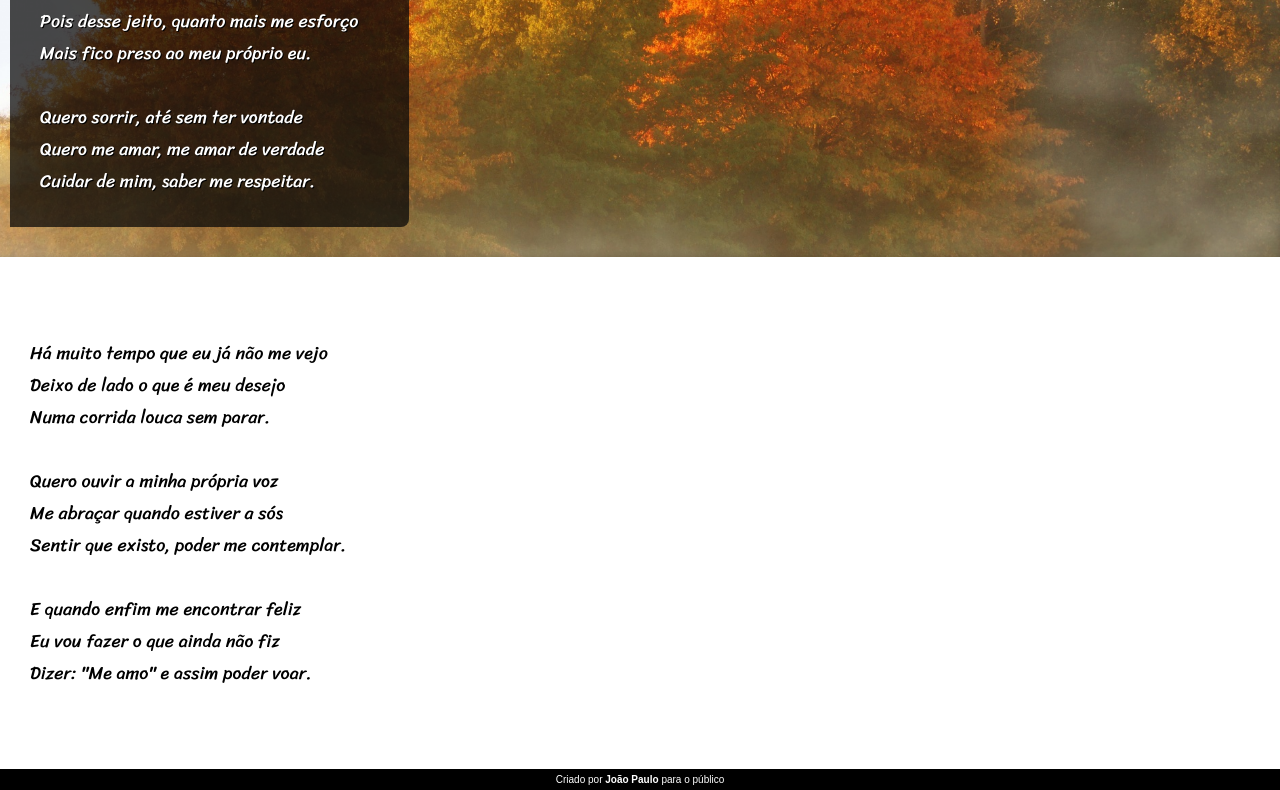
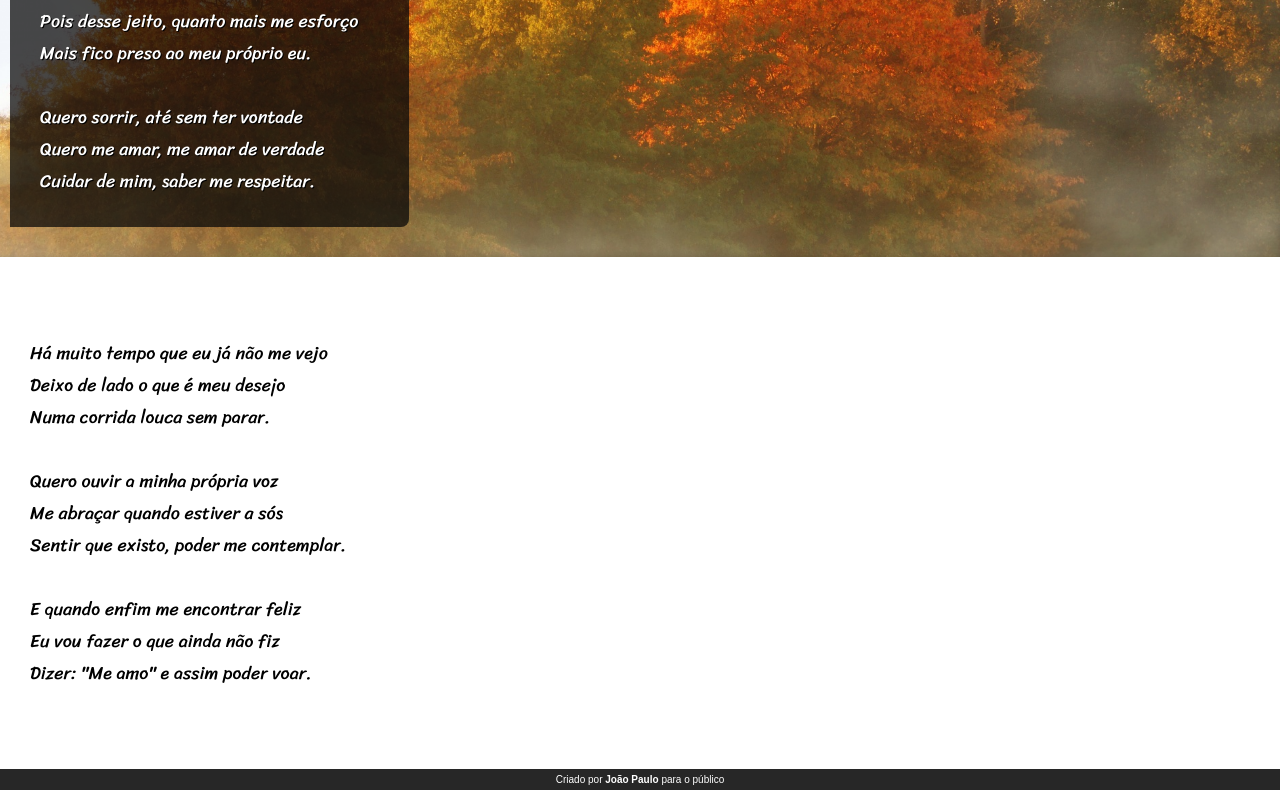
Before and after one commit to jpdevv/projeto-cordel, a plain HTML site: page index.html in a window 1280 px wide. Shown: the part 694-1484 px from the top of the page. Drawn offline with Linux system fonts and the light colour scheme.

Commit message:
Update style.css

```diff
--- a/styles/style.css
+++ b/styles/style.css
@@ -11,7 +11,7 @@
 }
 
 :root {
-    --cor-hf: black;
+    --cor-hf: #272727;
     --fonte1: Arial, Helvetica, sans-serif;
     --fonte2: 'Passion', sans-serif;
     --fonte3: 'Sriracha', sans-serif;
```
